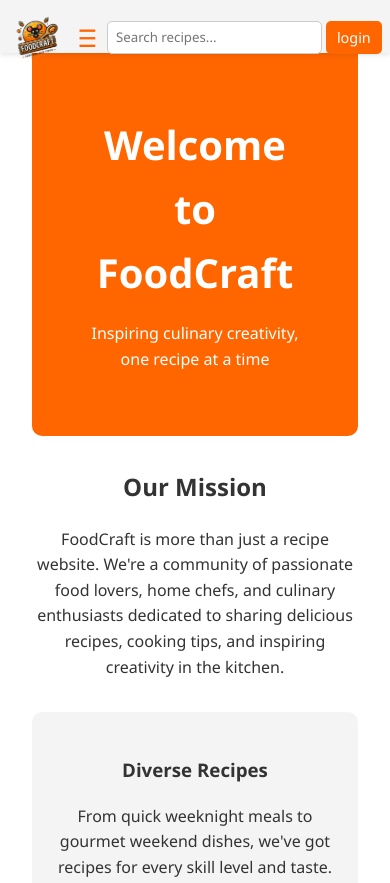
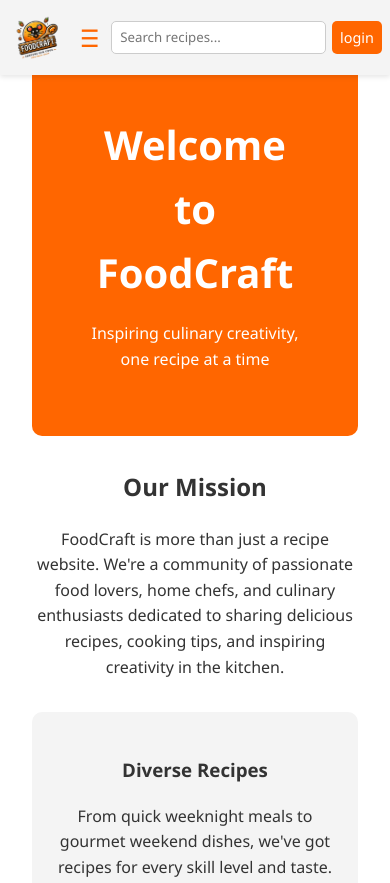
Before and after one commit to Agar19/webApp, a website: page pages/About.html in a window 390 px wide. Shown: the top 883 px of the page. Drawn offline with nearby package versions, Linux system fonts and the light colour scheme.

Commit message:
header css fixed

```diff
--- a/Css/headerFooter.css
+++ b/Css/headerFooter.css
@@ -127,6 +127,9 @@
 @media (max-width: 768px) {
     header {
         flex-wrap: wrap;
+        margin-top: 0;
+        height: auto; /* Allow it to grow naturally */
+        padding-bottom: 0.5rem; /* Prevent extra spacing */
     }
 
     .menu-button {
@@ -151,7 +154,7 @@
 
     nav ul {
         flex-direction: column;
-        gap: 1rem;
+        gap: 0.5rem;
     }
 
     .search-form {
@@ -179,7 +182,7 @@
 
     .sign-up {
         font-size: 0.9rem;
-        padding: 0.3rem 0.7rem;
+        padding: 0.3rem 0.5rem;
     }
 
     footer article p {
```
